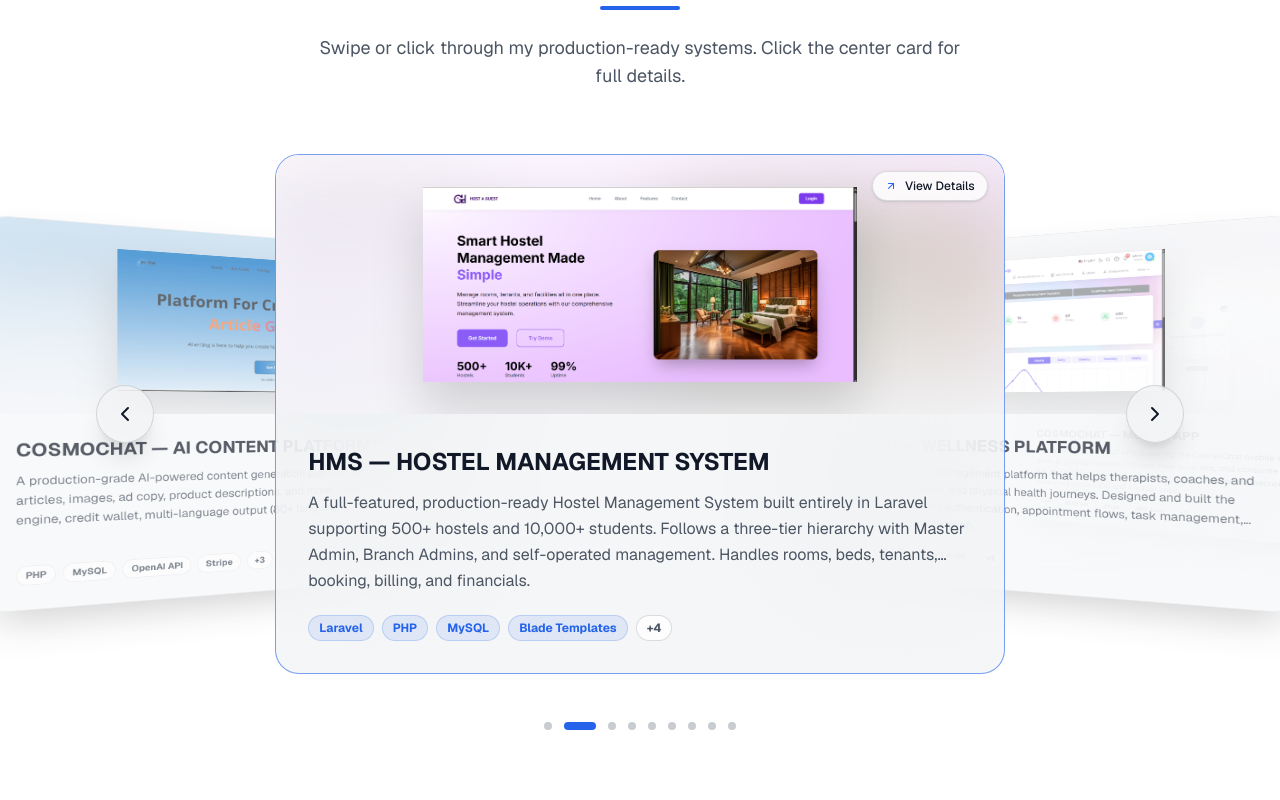
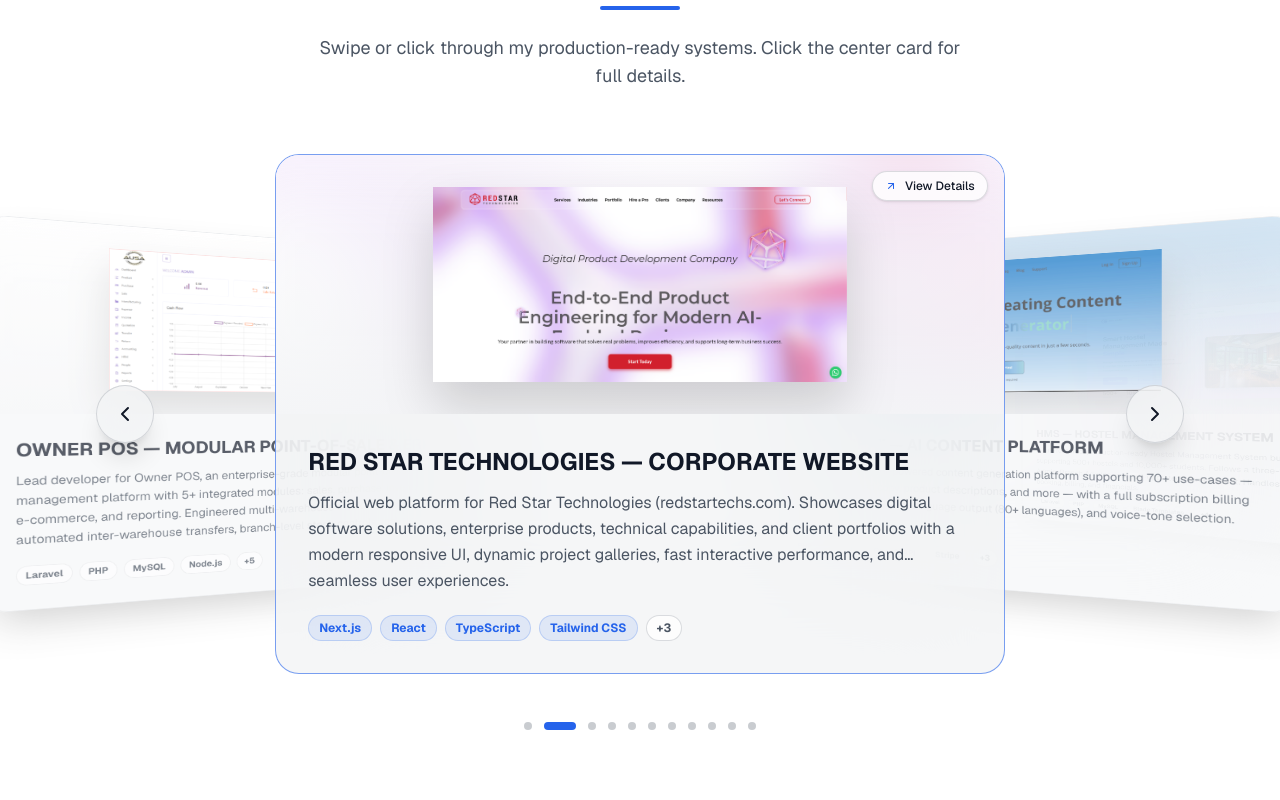
Before and after one commit to aaqibmustafa/aaqibmustafa.github.io, a Next.js app: page / in a window 1280 px wide. Shown: the part 5480-6280 px from the top of the page. Built offline with nearby package versions, Linux system fonts and the light colour scheme.

Commit message:
project section code updae

```diff
--- a/app/components/sections/Projects.tsx
+++ b/app/components/sections/Projects.tsx
@@ -6,6 +6,22 @@ import { ExternalLink, ArrowRight } from "lucide-react";
 import { ProjectModal, ProjectData } from "../ui/ProjectModal";
 
 const projectsData: ProjectData[] = [
+  {
+    id: "proj-owner-pos",
+    title: "OWNER POS — MODULAR POINT-OF-SALE & ERP",
+    description: "Lead developer for Owner POS, an enterprise-grade modular point-of-sale and business management platform with 5+ integrated modules: sales, purchase, inventory, warehouse, e-commerce, and reporting. Engineered multi-warehouse stock management with automated inter-warehouse transfers, branch-level stock controls, real-time low-stock alerts, role-based access control (RBAC), and an add-on architecture allowing clients to toggle modules dynamically without touching core code.",
+    tech: ["Laravel", "PHP", "MySQL", "Node.js", "Express.js", "PostgreSQL", "REST APIs", "RBAC", "E-commerce"],
+    images: ["/project_image/POS-1.png", "/project_image/POS-2.png", "/project_image/POS-3.png"],
+    liveUrl: "https://demo.hmbsoftwares.com/login"
+  },
+  {
+    id: "proj-redstar",
+    title: "RED STAR TECHNOLOGIES — CORPORATE WEBSITE",
+    description: "Official web platform for Red Star Technologies (redstartechs.com). Showcases digital software solutions, enterprise products, technical capabilities, and client portfolios with a modern responsive UI, dynamic project galleries, fast interactive performance, and seamless user experiences.",
+    tech: ["Next.js", "React", "TypeScript", "Tailwind CSS", "Node.js", "REST APIs", "Responsive Design"],
+    images: ["/project_image/RedStarWebsite.png", "/project_image/RedStarWebsite1.png", "/project_image/RedStarWebsite2.png"],
+    liveUrl: "https://redstartechs.com/"
+  },
   {
     id: "proj-1",
     title: "COSMOCHAT — AI CONTENT PLATFORM",
```
